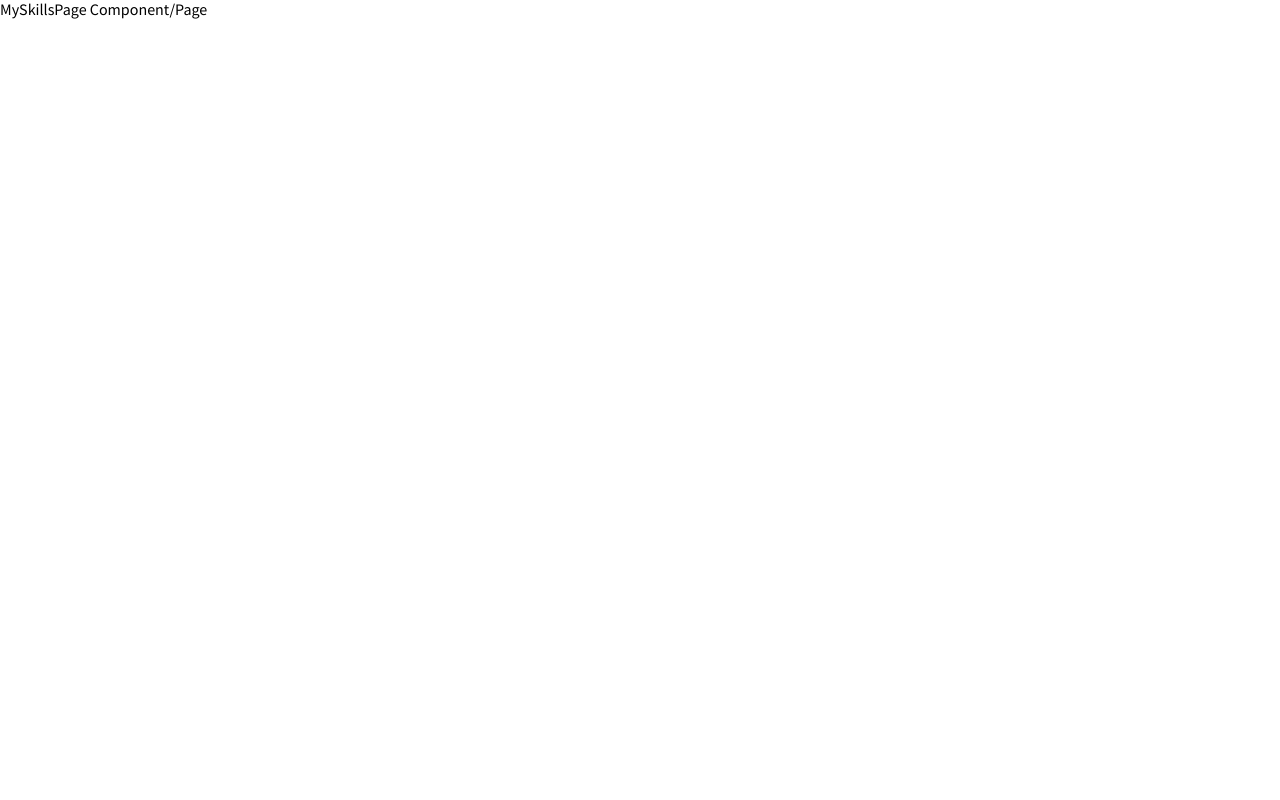
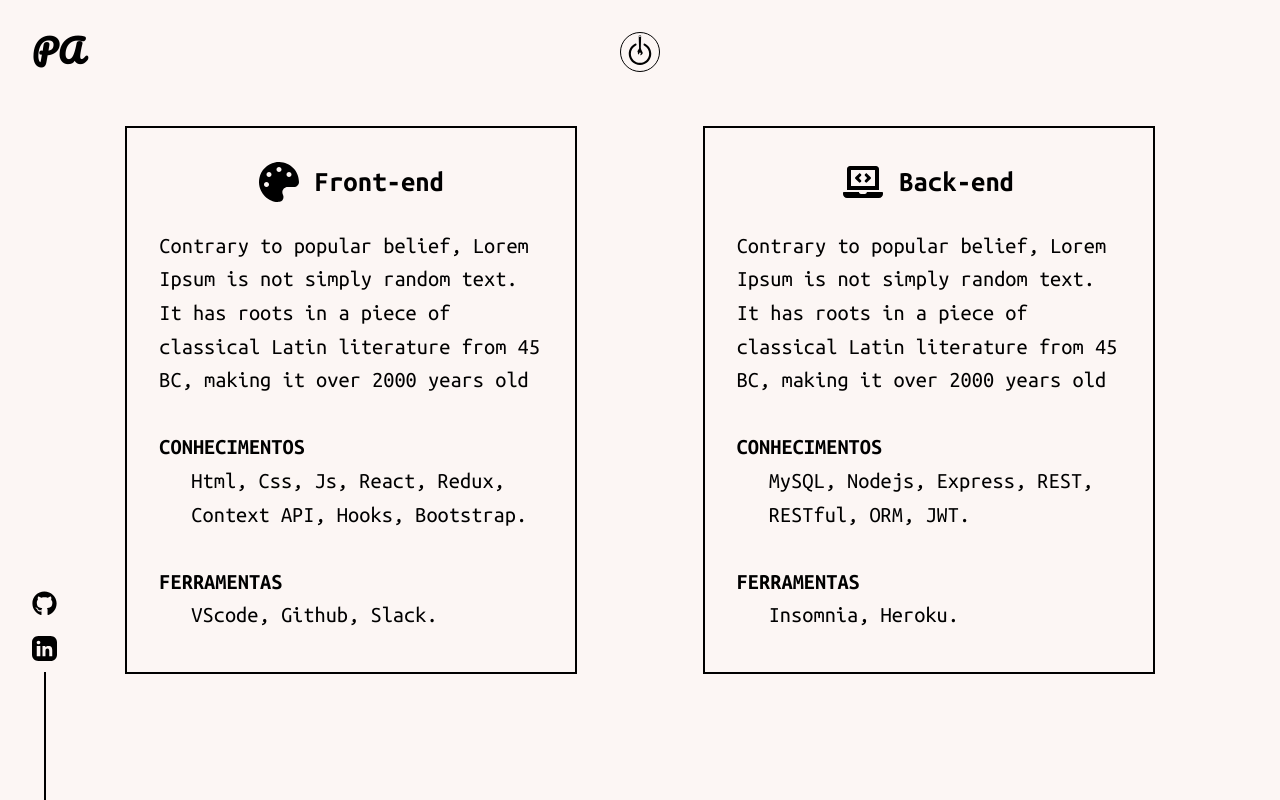
Before and after one commit to pabloalmeidac/pabloalmeidac.github.io, a React (Create React App) app: page /skills in a window 1280 px wide. Built offline with nearby package versions, Linux system fonts and the light colour scheme.

Commit message:
Feat: Skills page done

```diff
--- a/src/components/AllSvgs.js
+++ b/src/components/AllSvgs.js
@@ -5,7 +5,6 @@ export const PowerBtn = (props) => {
     viewBox="0 0 431.44 574.67"
     {...props}
     >
-      <title>{"Maker's Start Button"}</title>
       <path
         style={{
           color: "#000",
@@ -175,7 +174,7 @@ return (
 
 
 
-export const Design = (props) => {
+export const Front = (props) => {
 return (
   <svg
     aria-hidden="true"
@@ -195,7 +194,7 @@ return (
 
 }
 
-export const Develope = (props) => {
+export const Back = (props) => {
 return (
   <svg
     aria-hidden="true"
--- a/src/components/MySkillsPage.js
+++ b/src/components/MySkillsPage.js
@@ -1,10 +1,116 @@
 import React from 'react';
+import { ThemeProvider } from 'styled-components';
+import { lightTheme } from './Themes';
+import styled from 'styled-components';
+import { Back, Front} from './AllSvgs';
+
+import LogoComponent from '../subComponents/LogoComponent';
+import SocialIcons from '../subComponents/SocialIcons';
+import PowerButton from '../subComponents/PowerButton';
+
+const Box = styled.div`
+background-color: ${props => props.theme.body};
+width: 100vw;
+height:100vh;
+position: relative;
+display: flex;
+justify-content: space-evenly;
+align-items: center;
+`
+
+const Main = styled.div`
+border: 2px solid ${props => props.theme.text};
+color: ${props => props.theme.text};
+background-color: ${props => props.theme.body};
+padding: 2rem;
+width: 30vw;
+height: 60vh;
+z-index:3;
+line-height: 1.5;
+cursor: pointer;
+font-family: 'Ubuntu Mono',monospace;
+display: flex;
+flex-direction: column;
+justify-content: space-between;
+
+&:hover{
+  color: ${props => props.theme.body};
+  background-color: ${props => props.theme.text};
+}
+`
+
+const Title = styled.h2`
+display: flex;
+justify-content: center;
+align-items: center;
+font-size: calc(1em + 1vw);
+${Main}:hover &{
+  &>*{
+      fill:${props => props.theme.body};
+  }
+}
+&>*:first-child{
+margin-right: 1rem;
+}
+`
+
+const Description = styled.div`
+color: ${props => props.theme.text};
+font-size: calc(0.6em + 1vw);
+padding: 0.5rem 0;
+${Main}:hover &{
+  color:${props => props.theme.body};
+}
+strong{
+  margin-bottom: 1rem;
+  text-transform: uppercase;
+}
+ul,p{
+  margin-left: 2rem;
+}
+`
 
 const MySkillsPage = () => {
   return (
-    <div>
-      MySkillsPage Component/Page
-    </div>
+    <ThemeProvider theme= { lightTheme }>
+      <Box>
+      <LogoComponent theme='light'/>
+      <SocialIcons theme='light'/>
+      <PowerButton />
+        <Main>
+          <Title>
+            <Front width={40} height={40} /> Front-end
+          </Title>
+          <Description>
+            Contrary to popular belief, Lorem Ipsum is not simply random text. It has roots in a piece of classical Latin literature from 45 BC, making it over 2000 years old
+          </Description>
+          <Description>
+            <strong>CONHECIMENTOS</strong>
+            <p> Html, Css, Js, React, Redux, Context API, Hooks, Bootstrap.</p>
+          </Description>
+          <Description>
+            <strong>FERRAMENTAS</strong>
+            <p> VScode, Github, Slack.</p>
+          </Description>
+        </Main>
+        <Main>
+          <Title>
+            <Back width={40} height={40} /> Back-end
+          </Title>
+          <Description>
+            Contrary to popular belief, Lorem Ipsum is not simply random text. It has roots in a piece of classical Latin literature from 45 BC, making it over 2000 years old
+          </Description>
+          <Description>
+            <strong>CONHECIMENTOS</strong>
+            <p> MySQL, Nodejs, Express, REST, RESTful, ORM, JWT.</p>
+          </Description>
+          <Description>
+            <strong>FERRAMENTAS</strong>
+            <p> Insomnia, Heroku.</p>
+          </Description>
+        </Main>
+      </Box>
+    </ThemeProvider>
   )
 }
 
```
Also changed, not shown: src/data/Text.txt.
